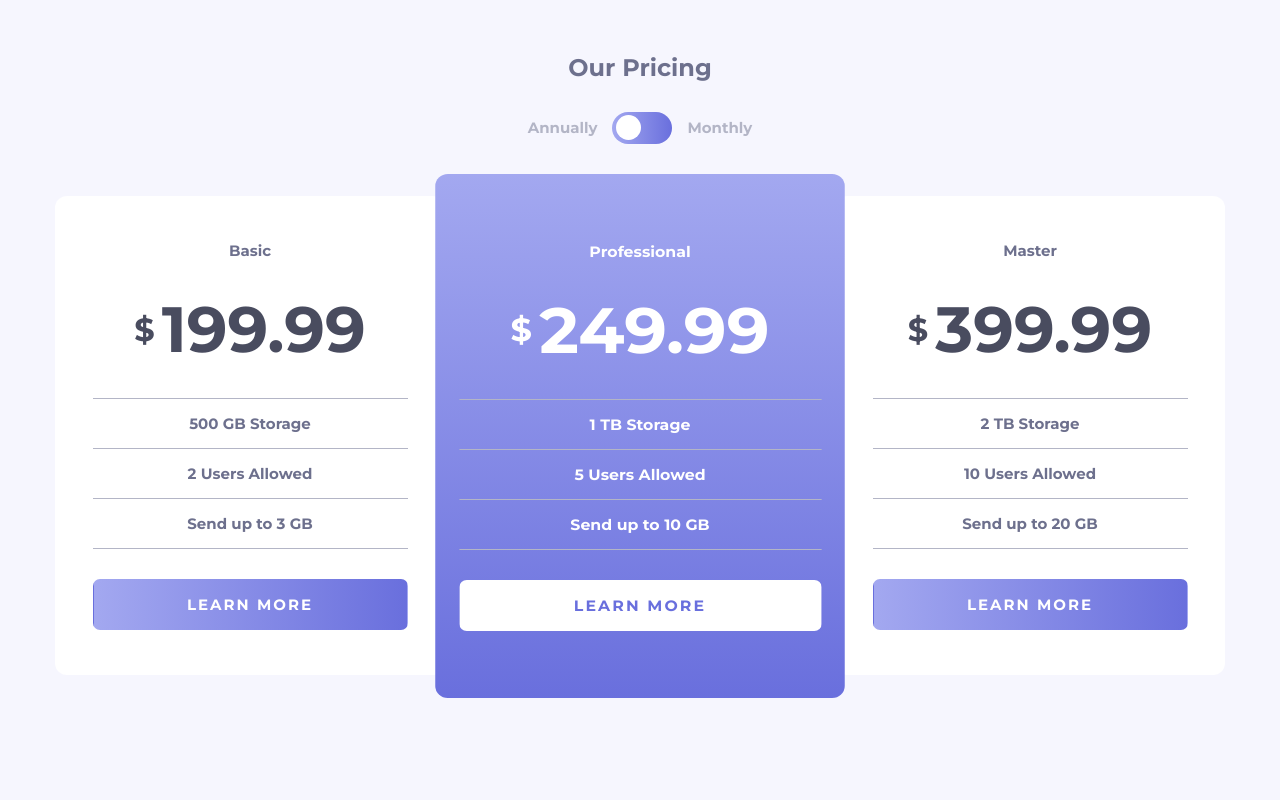
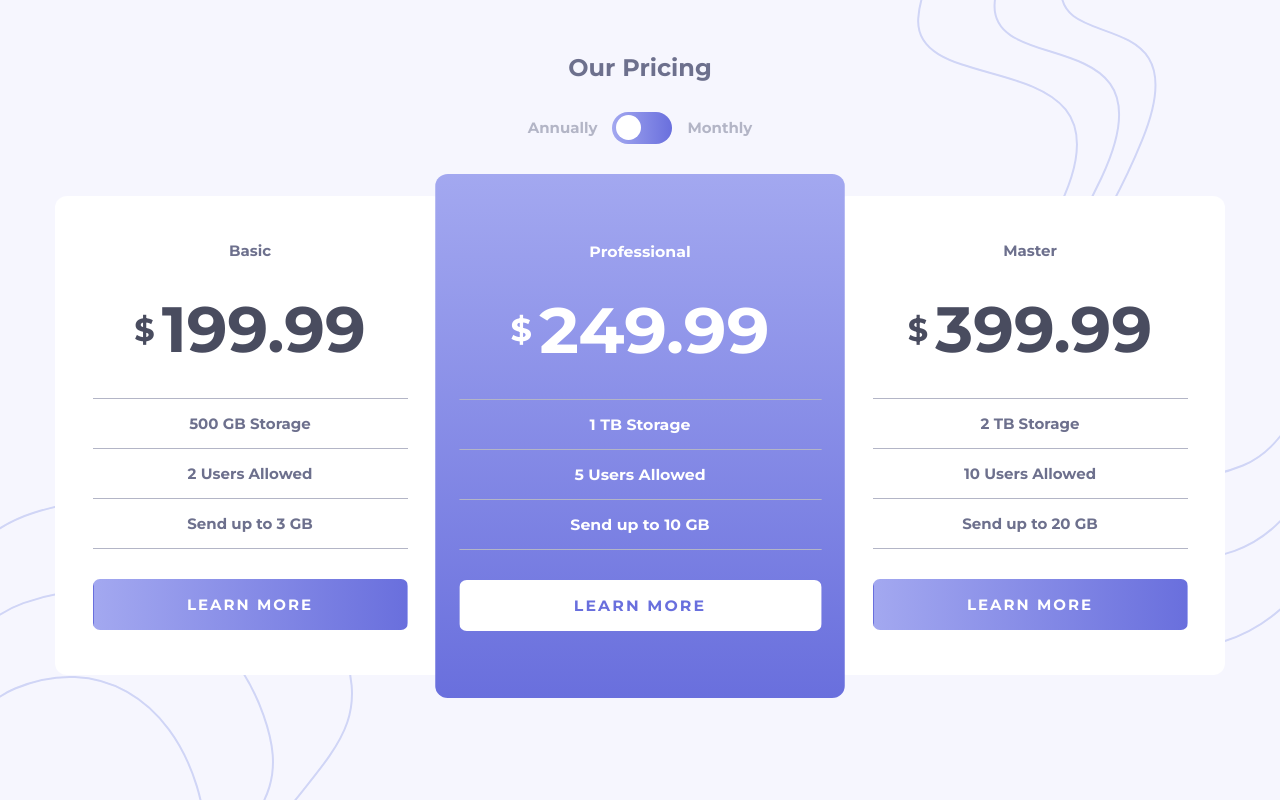
Before and after one commit to JacquiMichel/pricing-component-with-toggle-master, a plain HTML site: page index.html in a window 1280 px wide. Drawn offline with Linux system fonts and the light colour scheme.

Commit message:
Update styles.css

```diff
--- a/styles.css
+++ b/styles.css
@@ -14,7 +14,7 @@ body {
   font-size: 15px;
   min-height: 100vh;
   background-color: var(--Very-Light-Grayish-Blue);
-  background-image: url(images/bg-top.svg), url(images/bg-bottom.svg);
+  background-image: url(assets/bg-top.svg), url(assets/bg-bottom.svg);
   background-repeat: no-repeat;
   background-position: right top, left bottom;
 }
```
